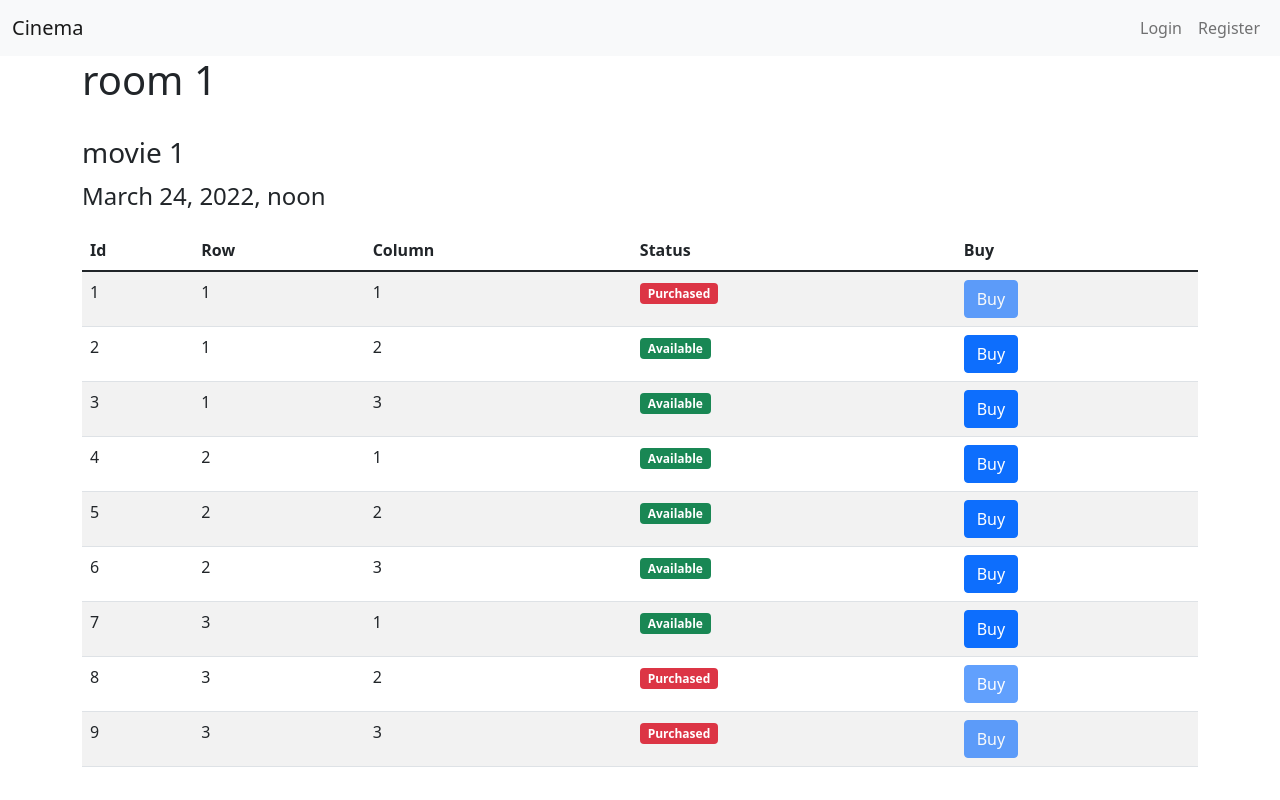
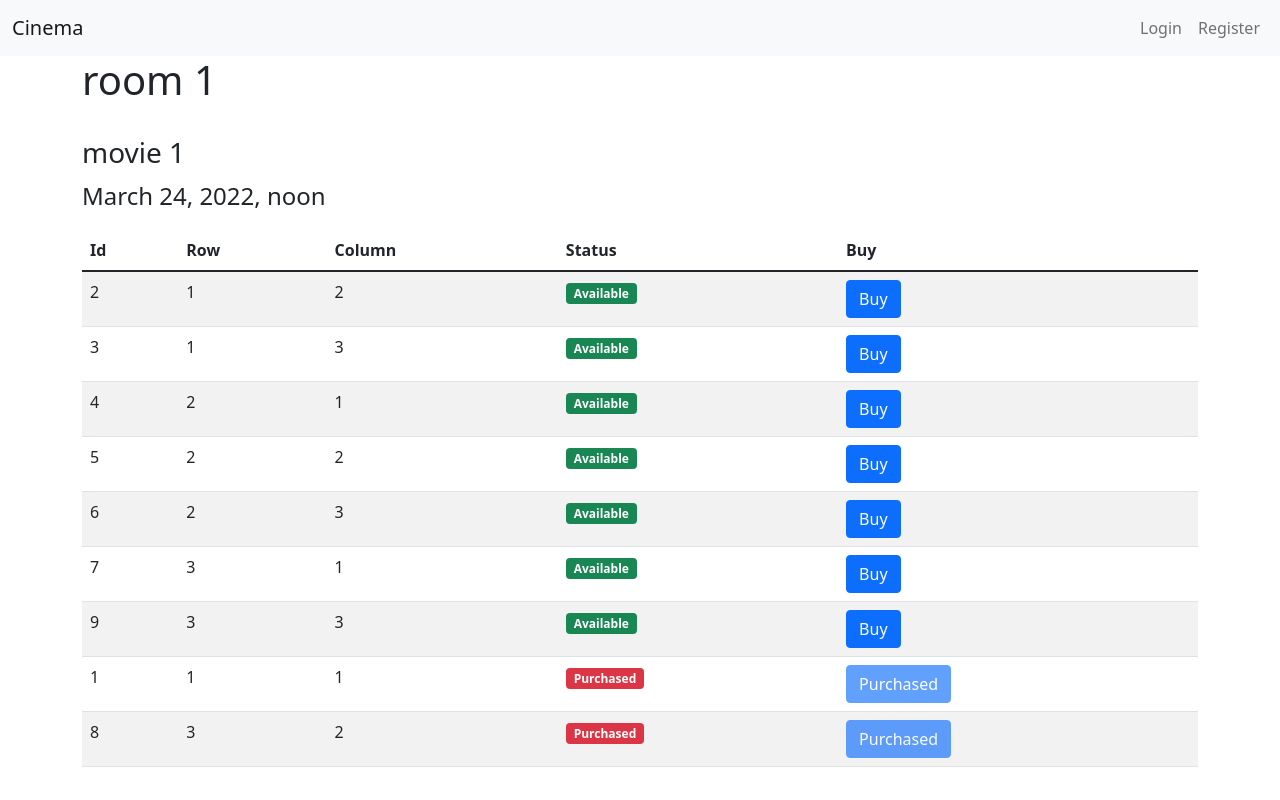
Before and after one commit to likecodingloveproblems/cinema-management-sample-app, a Django app: page /seat/1/ in a window 1280 px wide. Run offline with Django 4.2, Linux system fonts and the light colour scheme; data comes from the database, SQL or seed files in the repository; both versions use the stored data as it was after the commit; some libraries are stand-ins or nearby versions.

Commit message:
Bug Fixed: a logic bug in getting room available seats was intorduced so I splite it to 2 queries. but we can annotate a field of available and unavailable too.

```diff
--- a/plan/models.py
+++ b/plan/models.py
@@ -1,8 +1,6 @@
 from django.db import models
-from django.urls import reverse
 from django.utils.translation import gettext_lazy as _
 from django.contrib.auth.models import User
-from django.core.validators import MinValueValidator
 '''
 This app is only for a specific customer and does not design as
     Software as a Service. if the commercial team want to sell it
@@ -84,6 +82,19 @@ class SeatManager(models.Manager):
     def get_room_seats(self, room):
         return self.get_queryset().filter(room=room)
 
+    def get_room_unavailable_seats(self, room, schedule):
+        tickets = Ticket.objects.filter(schedule = schedule)
+        unavailable_seats = Seat.objects.\
+            get_room_seats(room).\
+                filter(id__in = tickets.values('seat'))
+        return unavailable_seats
+
+    def get_room_available_seats(self, room, schedule):
+        seats = Seat.objects.get_room_seats(room)
+        unavailable_seats = Seat.objects.get_room_unavailable_seats(room, schedule)
+        available_seats = seats.exclude(id__in=unavailable_seats.values('id'))
+        return available_seats
+
 class Seat(models.Model):
 
     room = models.ForeignKey("plan.Room", verbose_name=_("room"), on_delete=models.CASCADE)
--- a/plan/templates/seats.html
+++ b/plan/templates/seats.html
@@ -27,21 +27,30 @@
             <tbody>
               <form method='POST'>
               {% csrf_token %}
-              {% for seat in seats %}
+                {% for seat in available_seats %}
                   <tr>
                       <td>{{ seat.seat_id }}</td>
                       <td>{{ seat.row }}</td>
                       <td>{{ seat.column }}</td>
                       <td>
-                      {% if not seat.ticket.exists %}
                         <span class="badge bg-success">Available</span>
-                      {% else %}
+                      <td>
+                        <button type="submit" value="{{seat.id}}" name="seat_id" class="btn btn-primary">
+                          Buy
+                        </button>
+                      </td>
+                  </tr>
+                {% endfor %}
+                {% for seat in unavailable_seats %}
+                  <tr>
+                      <td>{{ seat.seat_id }}</td>
+                      <td>{{ seat.row }}</td>
+                      <td>{{ seat.column }}</td>
+                      <td>
                           <span class="badge bg-danger">Purchased</span>
-                      {% endif %}
                       <td>
-                      <button type="submit" value="{{seat.id}}" name="seat_id" class="btn btn-primary"
-                      {% if seat.ticket.exists %} disabled {%endif%}>
-                        Buy
+                        <button type="submit" value="{{seat.id}}" name="seat_id" class="btn btn-primary" disabled>
+                          Purchased
                         </button>
                       </td>
                   </tr>
--- a/plan/views.py
+++ b/plan/views.py
@@ -37,13 +37,16 @@ class SeatView(views.View):
         schedule = get_object_or_404(Schedule, pk=schedule_id)
         movie = get_object_or_404(Movie, pk=schedule.movie.id)
         room = get_object_or_404(Room, pk=schedule.room.id)
-        seats = Seat.objects.get_room_seats(room=room)
+        available_seats = Seat.objects.get_room_available_seats(room=room, schedule=schedule)
+        unavailable_seats = Seat.objects.get_room_unavailable_seats(room=room, schedule=schedule)
+
         context = {
             'schedule': schedule,
             'room': room,
             'movie': movie,
             'date_time': schedule.date_time,
-            'seats': seats
+            'available_seats': available_seats,
+            'unavailable_seats': unavailable_seats,
         }
         return context
 
```
Also changed, not shown: db.sqlite3. Lines whose indentation alone changed are shown as unchanged.
